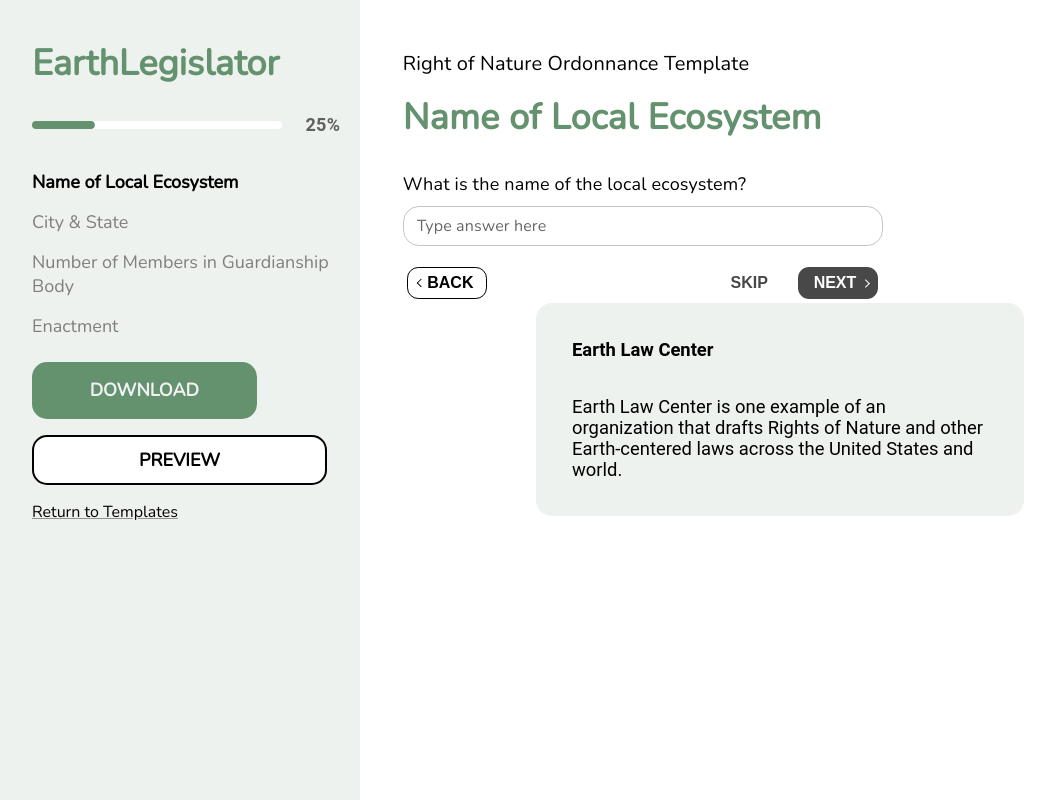
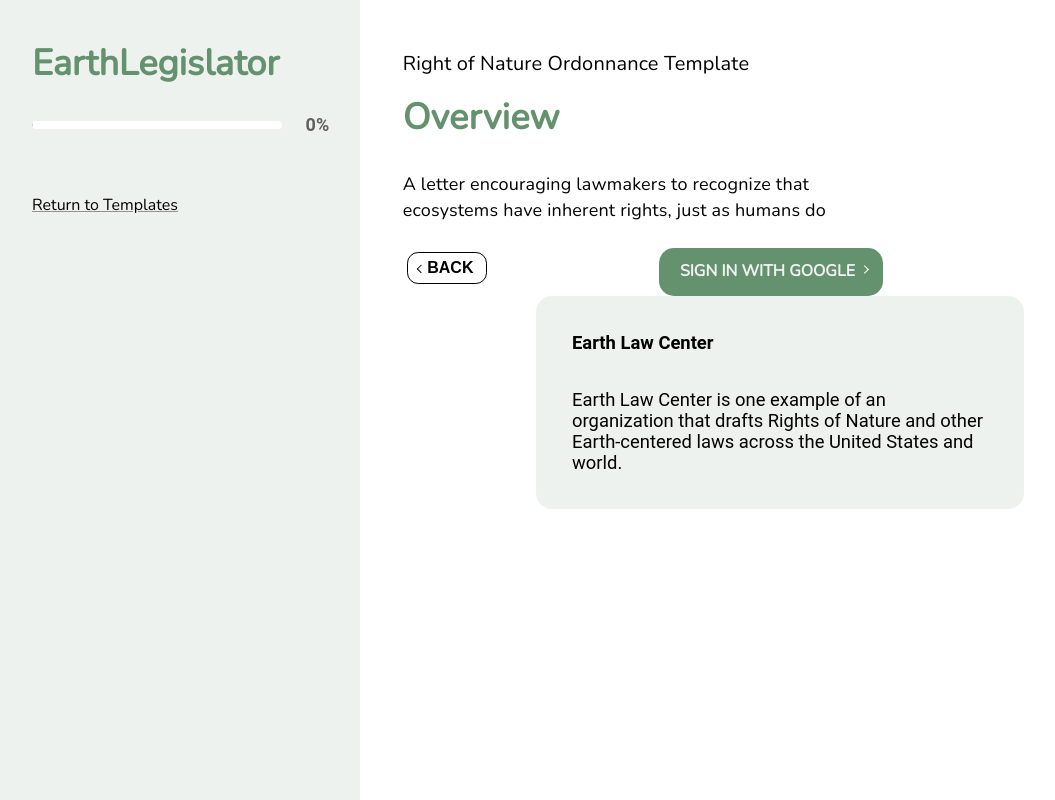
Before and after one commit to cornellh4i/earth-law-center, a React (Create React App) app in the folder client/: page /template-filler in a window 1280 px wide. Shown: the whole page, without its empty margins (0-1055 px from the left). Built offline with nearby package versions, Linux system fonts and the light colour scheme.

Commit message:
created frontend for overview page

```diff
--- a/client/src/components/Button/Button.css
+++ b/client/src/components/Button/Button.css
@@ -302,3 +302,32 @@
 .template-preview-btn:hover {
   opacity: 0.6;
 }
+
+.hidden{
+  display: none;
+}
+
+.google-authentication-btn{
+  height: 3rem;
+  width: 20rem;
+  background:
+    #64926E;
+  border-radius: 15px;
+  border: none;
+  font-family: 'Nunito';
+  font-style: normal;
+  font-weight: bolder;
+  font-size: 16px;
+  line-height: 25px;
+  color: #F1F1F3;
+  cursor: pointer;
+}
+.google-authentication-btn::after {
+  padding: 0.17rem;
+  margin: 2% 0%;
+  content: " ";
+  border-bottom: 0.12rem solid #fff;
+  border-left: 0.12rem solid #fff;
+  transform: translateX(100%) rotate(225deg);
+  display: inline-block;
+}
--- a/client/src/components/FieldSideBar/FieldSideBar.jsx
+++ b/client/src/components/FieldSideBar/FieldSideBar.jsx
@@ -50,10 +50,10 @@ const FieldSideBar = (props) => {
           <Button
             text='DOWNLOAD'
             handleClick={() => handleDownload()}
-            css='card-edit-btn'
+            css={props.fieldItem == null ? 'hidden' : 'card-edit-btn'}
           />
         </Box>
-        <RouteLink to='/preview'><Button css='template-preview-btn' text={'PREVIEW'}/></RouteLink>
+        <RouteLink to='/preview'><Button css={props.fieldItem == null ? 'hidden' : 'template-preview-btn'} text={'PREVIEW'}/></RouteLink>
         <Box pt={2} className='return'>
           <Link href='/laws' color='text.secondary'>Return to Templates</Link>
         </Box>
--- a/client/src/components/QuestionAnswer/QuestionAnswer.jsx
+++ b/client/src/components/QuestionAnswer/QuestionAnswer.jsx
@@ -17,6 +17,7 @@ import Grid from '@mui/material/Grid';
  * @param {handleBack} is a function that handles pressing the 'Back' button
  * @param {handleSkip} is a function that handles pressing the 'Skip' button
  * @param {handleSubmit} is a function that handles pressing the 'Next' button
+ * @param {authenticated} is a boolean representing whether or not the user has authenticated
 */
 
 const QuestionAnswer = (props) => {
@@ -112,13 +113,20 @@ const QuestionAnswer = (props) => {
             <Button
               text='SKIP'
               handleClick={e => props.handleSkip(e)}
-              css='white-median-btn'
+              css={props.authenticated ? 'white-median-btn' : 'hidden'}
             />
-            <Button
-              text={props.fieldId === (props.length - 1) ? 'FINISH' : 'NEXT'}
-              handleClick={(e) => props.handleSubmit(e, inputs)}
-              css='continue-btn'
-            />
+            {props.authenticated
+              ? <Button
+                text={props.fieldId === (props.length - 1) ? 'FINISH' : 'NEXT'}
+                handleClick={(e) => props.handleSubmit(e, inputs)}
+                css='continue-btn'
+              />
+              : <Button
+                text='SIGN IN WITH GOOGLE'
+                handleClick={(e) => props.handleSubmit(e, inputs)}
+                css='google-authentication-btn'
+              />
+            }
           </Box>
         </Grid>
       </Grid>
--- a/client/src/pages/TemplateFiller/TemplateFiller.jsx
+++ b/client/src/pages/TemplateFiller/TemplateFiller.jsx
@@ -5,9 +5,16 @@ import FieldSideBar from '../../components/FieldSideBar/FieldSideBar';
 import Grid from '@mui/material/Grid';
 import Box from '@mui/material/Box';
 import HelpBox from '../../components/HelpBox/HelpBox';
+import { useNavigate } from 'react-router-dom';
 /** Component for Template Filler Page */
 const TemplateFiller = () => {
   /** Temporary hardcoded data to pass as props to the Q&A component */
+  const overviewData = {
+    'Overview': {
+      id: 0,
+      questions: [['', 'A letter encouraging lawmakers to recognize that ecosystems have inherent rights, just as humans do']],
+    }
+  }
   const questionsData = {
     'Name of Local Ecosystem': {
       id: 0,
@@ -39,13 +46,14 @@ const TemplateFiller = () => {
 
   /** The current page clicked by the user, defaults to the first entry in questionsData */
   const [clicked, setClicked] = useState(Object.keys(questionsData)[0]);
+  const [authenticated, setAuthenticated] = useState(false);
 
   /** Temporary variables */
   let length = Object.keys(questionsData).length;
   let clickedId = questionsData[clicked].id;
 
   /** Value to render in the progress bar for the navigation sidebar */
-  const [progress, setProgress] = useState(Math.floor((1 / length) * 100));
+  const [progress, setProgress] = useState(Math.floor((0 / length) * 100));
 
   /** Update the progress bar to the correct percentage value */
   const changeProgress = (newClickedId) => {
@@ -75,6 +83,9 @@ const TemplateFiller = () => {
 
   /** Move user to the previous page */
   const backPage = () => {
+    if (!authenticated){
+
+    }
     let newClickedId = Math.max(clickedId - 1, 0);
     changeProgress(newClickedId);
     setClicked(Object.keys(questionsData)[newClickedId]);
@@ -92,6 +103,13 @@ const TemplateFiller = () => {
     backPage();
   };
 
+  /** Handles user pressing the 'Back' button before authenticating */
+  let navigate = useNavigate();
+  const handleBackUnauth = () =>{
+    let path = '/';
+    navigate(path);
+  }
+
   /** Handles user pressing the 'Skip' button */
   const handleSkip = (e) => {
     advancePage();
@@ -103,26 +121,34 @@ const TemplateFiller = () => {
     console.log(inputs);
   };
 
+  /** Handles user pressing the 'Sign In with Google' button */
+  const handleAuthentication = (e, inputs) => {
+    clickedId = -1;
+    setAuthenticated(true);
+    advancePage();
+  };
+
   return (
     <div>
       <Box sx={{ display: 'flex' }}>
         <FieldSideBar
           title='EarthLegislator'
-          fieldItem={fieldItem}
+          fieldItem={authenticated ? fieldItem : null}
           progress={progress}
         />
         <Grid pt={5} container spacing={4}>
           <Grid item xs={1} />
           <Grid item xs={10}>
             <QuestionAnswer
-              field={clicked}
-              fieldId={questionsData[clicked].id}
+              field={authenticated ? clicked : Object.keys(overviewData)[0]}
+              fieldId={authenticated ? questionsData[clicked].id : overviewData['Overview'].id}
               title={'Right of Nature Ordonnance Template'}
-              questions={questionsData[clicked].questions}
+              questions={authenticated ? questionsData[clicked].questions : overviewData['Overview'].questions}
               length={length}
-              handleBack={handleBack}
+              handleBack={authenticated ? handleBack : handleBackUnauth}
               handleSkip={handleSkip}
-              handleSubmit={handleSubmit}
+              handleSubmit={authenticated ? handleSubmit : handleAuthentication}
+              authenticated={authenticated}
             />
           </Grid>
           <Grid item xs={1} />
```
